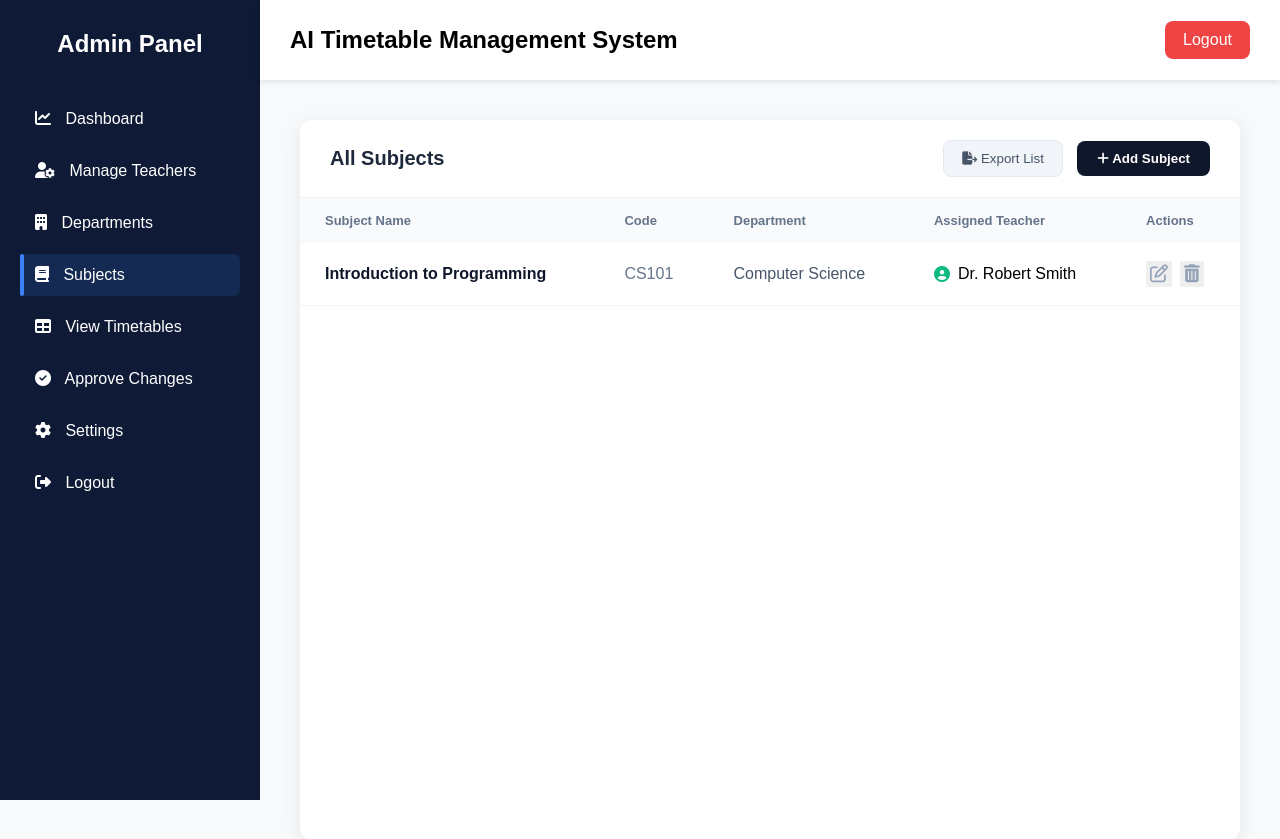
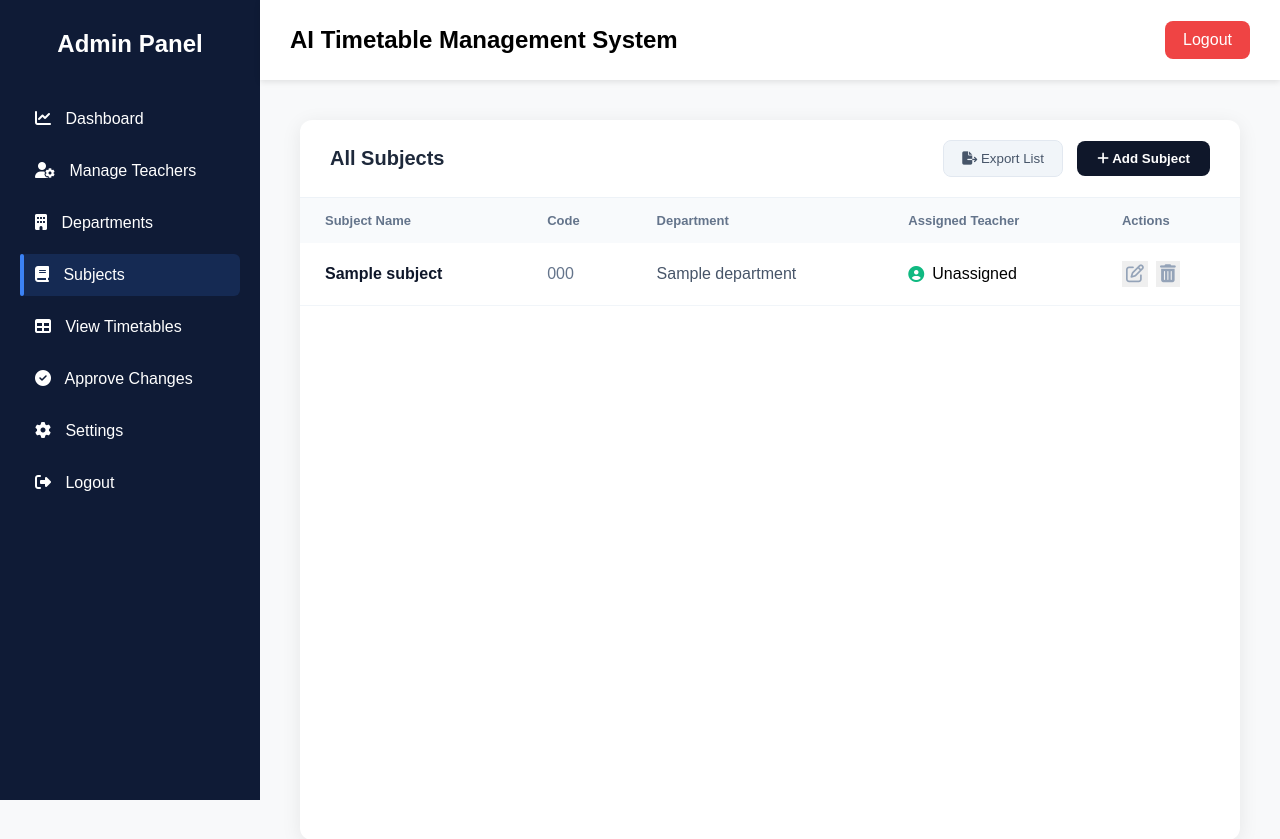
Before and after one commit to umarfarooqdev123/AI-Timetable-Model, a Flask app: page /subjects in a window 1280 px wide. Shown: the top 839 px of the page. Run offline with Flask 3, Linux system fonts and the light colour scheme; tables that the repository leaves empty hold one stand-in row (values such as "Sample post").

Commit message:
update version of saving Subjects to DB

```diff
--- a/templates/subjects.html
+++ b/templates/subjects.html
@@ -30,18 +30,25 @@
                     </tr>
                 </thead>
                 <tbody id="tableBody">
+                    {% for subject in subjects %}
                     <tr>
-                        <td class="bold-text">Introduction to Programming</td>
-                        <td class="code-text">CS101</td>
-                        <td>Computer Science</td>
-                        <td><div class="teacher-info"><i class="fa-solid fa-circle-user"></i> <span>Dr. Robert Smith</span></div></td>
+                        <td class="bold-text">{{ subject.subject_name }}</td>
+                        <td class="code-text">{{ subject.subject_code }}</td>
+                        <td>{{ subject.department.department_name }}</td>
+                        <td>
+                            <div class="teacher-info">
+                                <i class="fa-solid fa-circle-user"></i>
+                                <span>Unassigned</span>
+                            </div>
+                        </td>
                         <td>
                             <div class="action-icons">
-                                <button class="edit-btn" onclick="prepareEdit(this)"><i class="fa-regular fa-pen-to-square"></i></button>
-                                <button class="delete-btn" onclick="deleteSubject(this)"><i class="fa-solid fa-trash-can"></i></button>
+                                <button class="edit-btn"><i class="fa-regular fa-pen-to-square"></i></button>
+                                <button class="delete-btn"><i class="fa-solid fa-trash-can"></i></button>
                             </div>
                         </td>
                     </tr>
+                    {% endfor %}
                 </tbody>
             </table>
         </div>
@@ -50,39 +57,30 @@
 
 <div id="subjectModal" class="custom-modal">
     <div class="modal-box">
-        <div class="modal-header">
-            <h3 id="modalTitle">Add New Subject</h3>
-            <span class="close-icon" onclick="closeModal()">&times;</span>
-        </div>
-
-        <form id="addSubjectForm">
+        <form action="{{ url_for('add_subject') }}" method="POST">
+            <div class="modal-header">
+                <h3 id="modalTitle">Add New Subject</h3>
+                <span class="close-icon" onclick="closeModal()">&times;</span>
+            </div>
             <div class="modal-body">
                 <div class="input-group">
                     <label>Subject Name</label>
-                    <input type="text" id="subjectName" placeholder="e.g. Database Systems">
+                    <input type="text" id="subjectName" name="subject_name" required
+                        placeholder="e.g. Database Systems">
                 </div>
                 <div class="input-group">
                     <label>Subject Code</label>
-                    <input type="text" id="subjectCode" placeholder="e.g. CS301">
+                    <input type="text" id="subjectCode" name="subject_code" required placeholder="e.g. CS301">
                 </div>
                 <div class="input-group">
                     <label>Department</label>
-                    <select id="subjectDept">
-                        <option value="Computer Science">Computer Science</option>
-                        <option value="Information Technology">Information Technology</option>
-                        <option value="Software Engineering">Software Engineering</option>
+                    <select name="department_id" required>
+                        <option value="">Select Department</option>
+                        {% for dept in departments %}
+                        <option value="{{ dept.department_id }}">{{ dept.department_name }}</option>
+                        {% endfor %}
                     </select>
                 </div>
-                <div class="input-group">
-                    <label>Assign Teacher</label>
-                    <select id="subjectTeacher">
-                        <option value="Dr. Robert Smith">Dr. Robert Smith</option>
-                        <option value="Prof. Jennifer Wilson">Prof. Jennifer Wilson</option>
-                        <option value="Dr. Michael Brown">Dr. Michael Brown</option>
-                        <option value="Unassigned">Unassigned</option>
-                    </select>
-                </div>
-            </div>
 
             <div class="modal-footer">
                 <button type="button" class="btn-secondary" onclick="closeModal()">Cancel</button>
@@ -128,6 +126,11 @@ function handleSave() {
     let dept = document.getElementById("subjectDept").value;
     let teacher = document.getElementById("subjectTeacher").value;
 
+    if (!name || !code) {
+            alert("Please fill Subject Name and Code!");
+            return;
+    }
+
     if(currentRow) {
         currentRow.cells[0].innerText = name;
         currentRow.cells[1].innerText = code;
```
